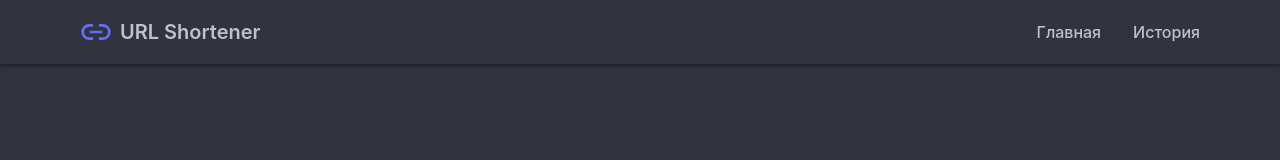
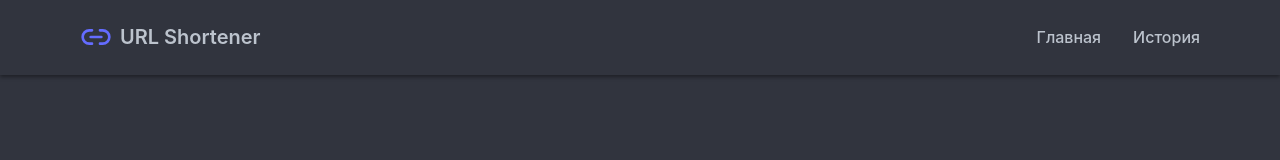
Before and after one commit to AndrewHudzenko/link-shortener, a React (Vite) app in the folder front-end/: page / in a window 1280 px wide. Shown: the top 160 px of the page. Built offline with nearby package versions, Linux system fonts and the light colour scheme.

Commit message:
make logo as link to home page

```diff
--- a/front-end/src/components/layout/Header.jsx
+++ b/front-end/src/components/layout/Header.jsx
@@ -6,16 +6,19 @@ export const Header = () => {
         <header className="header">
             <div className="header__container">
                 <div className="header__logo">
-                    <Link2 className="header__logo-icon" />
-                    <span className="header__logo-text">URL Shortener</span>
+                    <a href="/link-shortener/" className="header__logo-link">
+                        <Link2 href="/" className="header__logo-icon"/>
+                    </a>
+                    {/*<Link2 href="/" className="header__logo-icon"/>*/}
+                    <a href="/link-shortener/" className="header__logo-text">URL Shortener</a>
                 </div>
                 <nav className="header__nav">
                     <ul className="header__nav-list">
                         <li className="header__nav-item">
-                            <a href="/" className="header__nav-link">Главная</a>
+                            <a href="/link-shortener/" className="header__nav-link">Главная</a>
                         </li>
                         <li className="header__nav-item">
-                            <a href="/history" className="header__nav-link">История</a>
+                            <a href="/link-shortener/" className="header__nav-link">История</a>
                         </li>
                     </ul>
                 </nav>
--- a/front-end/src/styles/components/layout/Header.css
+++ b/front-end/src/styles/components/layout/Header.css
@@ -32,10 +32,15 @@
     color: #646cff;
 }
 
+.header__logo-link {
+    padding-top: 0.3rem;
+}
+
 .header__logo-text {
     font-size: 1.25rem;
     font-weight: 600;
     color: #bcc3cd;
+    text-decoration: none;
 }
 
 .header__nav {
```
